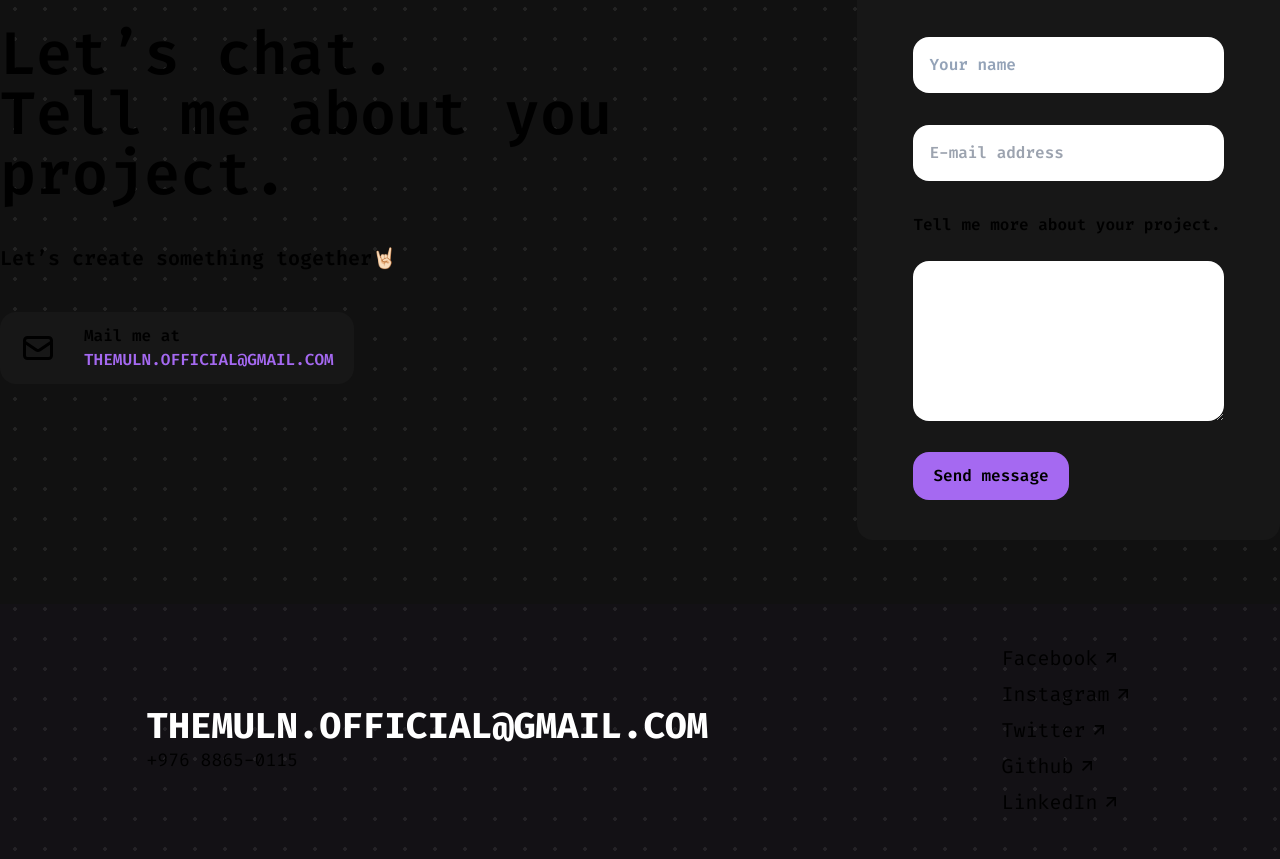
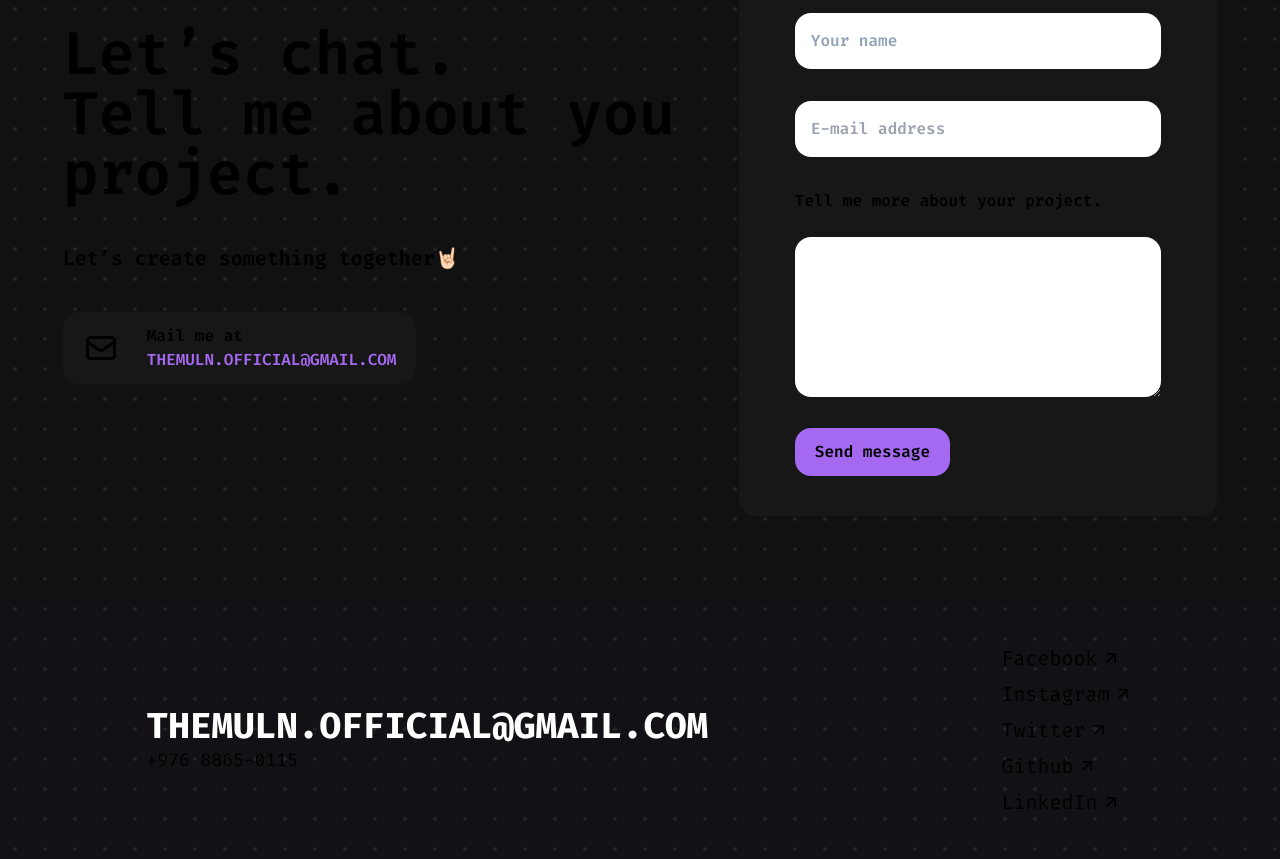
Before and after one commit to themuuln/final-portfolio, a Next.js app: page / in a window 1280 px wide. Shown: the part 3396-4255 px from the top of the page. Built offline with nearby package versions, Linux system fonts and the light colour scheme; a web font is replaced by a local one.

Commit message:
ContactSection title layout updated + transition

```diff
--- a/components/contact/ContactSection.tsx
+++ b/components/contact/ContactSection.tsx
@@ -23,7 +23,8 @@ const ContactSection = () => {
         <div className="space-y-10">
           <div className={`text-6xl`}>
             <h2>Let’s chat.</h2>
-            <h2>Tell me about you project.</h2>
+            <h2>Tell me about you</h2>
+            <h2>project.</h2>
           </div>
           <p className={`text-xl`}>Let’s create something together🤘🏻</p>
           <div className="bg-[#171717] hover:bg-[#141414] transition-colors duration-300 gap-7 items-center flex py-3 px-5 w-fit  rounded-2xl">
@@ -34,7 +35,7 @@ const ContactSection = () => {
                 onMouseEnter={mailHandleMouseEnter}
                 onMouseLeave={handleMouseLeave}
                 onClick={mailHandleCopy}
-                className="cursor-pointer text-brand_bg-400"
+                className="transition-colors duration-500 cursor-pointer text-brand_bg-400 hover:text-black"
               >
                 THEMULN.OFFICIAL@GMAIL.COM
               </h4>
```
